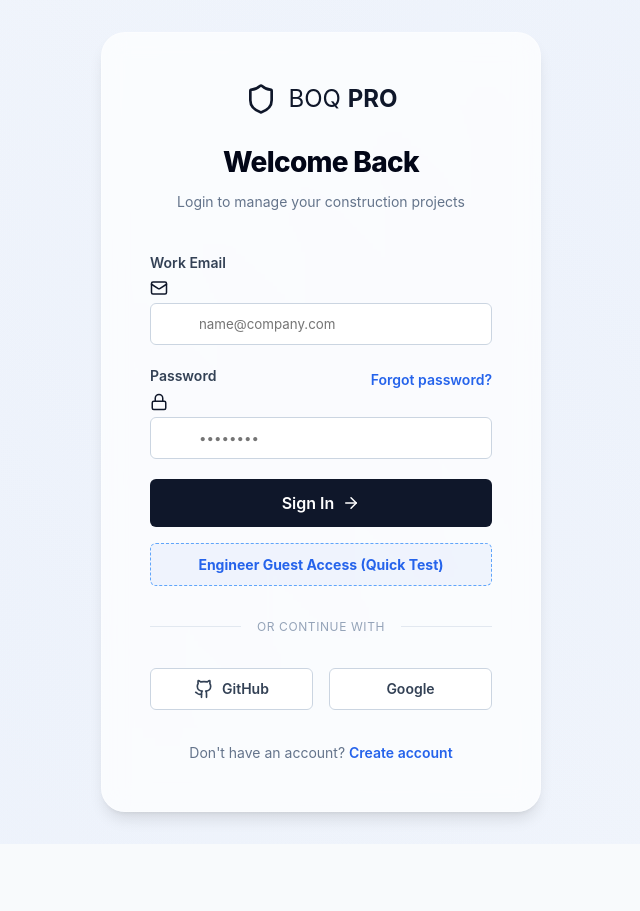
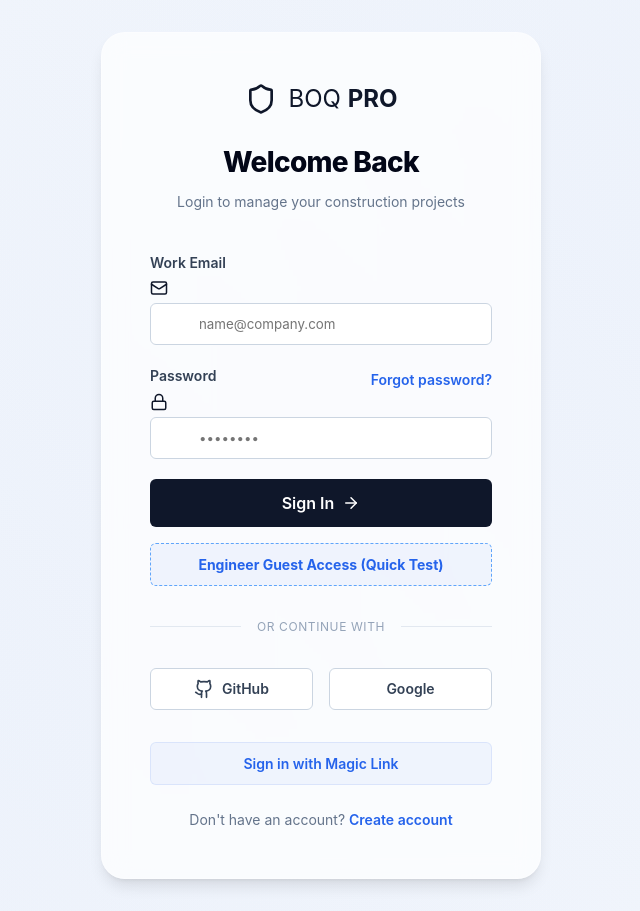
Before and after one commit to Dokboi01/BOQ-pro, a React (Vite) app: page / in a window 1280 px wide. Both pictures are taken after a click on the button "Log In". Shown: the whole page, without its empty margins (319-959 px from the left). Before the commit the page ends 844 px from the top, so only its background shows below. Built offline with nearby package versions, Linux system fonts and the light colour scheme.

Commit message:
feat: implement professional magic link login flow

```diff
--- a/src/App.jsx
+++ b/src/App.jsx
@@ -542,6 +542,27 @@
     setView('landing');
   };
 
+  const handleSendMagicLink = async (email) => {
+    setAuthError(null);
+    console.log('🚀 Sending Magic Link to:', email);
+
+    const { error } = await supabase.auth.signInWithOtp({
+      email,
+      options: {
+        emailRedirectTo: window.location.origin,
+      },
+    });
+
+    if (error) {
+      console.error('❌ Magic Link failed:', error.message);
+      setAuthError(error.message);
+      return false;
+    }
+
+    console.log('✅ Magic Link triggered successfully');
+    return true;
+  };
+
   if (view === 'loading') return (
     <div style={{ display: 'flex', height: '100vh', alignItems: 'center', justifyContent: 'center', background: '#0f172a', color: 'white' }}>
       <div className="loading-spinner"></div>
@@ -609,7 +630,13 @@
     }}
     onBack={() => { setAuthError(null); setView(user ? 'app' : 'landing'); }}
   />;
-  if (view === 'login') return <Login error={authError} onLogin={handleLogin} onSwitchToSignUp={() => { setAuthError(null); setView('signup'); }} onForgotPassword={() => setView('forgot-password')} />;
+  if (view === 'login') return <Login
+    error={authError}
+    onLogin={handleLogin}
+    onSendMagicLink={handleSendMagicLink}
+    onSwitchToSignUp={() => { setAuthError(null); setView('signup'); }}
+    onForgotPassword={() => setView('forgot-password')}
+  />;
   if (view === 'signup') return <SignUp error={authError} selectedPlan={selectedPlan} onSignUp={handleSignUp} onSwitchToLogin={(target) => { setAuthError(null); setView(target); }} />;
   if (view === 'verification') return (
     <EmailVerification
--- a/src/components/auth/Login.jsx
+++ b/src/components/auth/Login.jsx
@@ -1,15 +1,26 @@
 import React, { useState } from 'react';
-import { Shield, Mail, Lock, ArrowRight, Github, AlertCircle } from 'lucide-react';
+import { Shield, Mail, Lock, ArrowRight, Github, AlertCircle, Sparkles, Send } from 'lucide-react';
 
-const Login = ({ error, onLogin, onSwitchToSignUp, onForgotPassword }) => {
+const Login = ({ error, onLogin, onSendMagicLink, onSwitchToSignUp, onForgotPassword }) => {
   const [email, setEmail] = useState('');
   const [password, setPassword] = useState('');
   const [isLoading, setIsLoading] = useState(false);
+  const [loginMode, setLoginMode] = useState('password'); // 'password' or 'magic-link'
+  const [message, setMessage] = useState(null);
 
   const handleSubmit = async (e) => {
     e.preventDefault();
     setIsLoading(true);
+    setMessage(null);
+
+    if (loginMode === 'password') {
       await onLogin({ email, password });
+    } else {
+      const success = await onSendMagicLink(email);
+      if (success) {
+        setMessage('✨ Magic link sent! Please check your inbox.');
+      }
+    }
     setIsLoading(false);
   };
 
@@ -25,10 +36,10 @@
           <p>Login to manage your construction projects</p>
         </div>
 
-        {error && (
-          <div className="auth-error-banner view-fade-in">
-            <AlertCircle size={18} />
-            <span>{error}</span>
+        {(error || message) && (
+          <div className={`auth-error-banner view-fade-in ${message ? 'success' : ''}`}>
+            {message ? <Sparkles size={18} /> : <AlertCircle size={18} />}
+            <span>{message || error}</span>
           </div>
         )}
 
@@ -48,6 +59,7 @@
             </div>
           </div>
 
+          {loginMode === 'password' && (
             <div className="form-group">
               <div className="label-row">
                 <label className="form-label">Password</label>
@@ -65,16 +77,18 @@
                 />
               </div>
             </div>
+          )}
 
           <button type="submit" className={`btn-primary auth-submit ${isLoading ? 'loading' : ''}`} disabled={isLoading}>
             {isLoading ? (
               <>
                 <span className="loading-spinner-sm"></span>
-                Signing in...
+                {loginMode === 'password' ? 'Signing in...' : 'Sending Link...'}
               </>
             ) : (
               <>
-                Sign In <ArrowRight size={18} />
+                {loginMode === 'password' ? 'Sign In' : 'Send Magic Link'}
+                {loginMode === 'password' ? <ArrowRight size={18} /> : <Send size={18} />}
               </>
             )}
           </button>
@@ -102,7 +116,19 @@
         </div>
 
         <div className="auth-footer">
+          <button
+            type="button"
+            className="text-link mode-toggle"
+            onClick={() => {
+              setLoginMode(loginMode === 'password' ? 'magic-link' : 'password');
+              setMessage(null);
+            }}
+          >
+            {loginMode === 'password' ? 'Sign in with Magic Link' : 'Back to Password Login'}
+          </button>
+          <div className="signup-link">
             Don't have an account? <button className="text-link" onClick={onSwitchToSignUp}>Create account</button>
+          </div>
         </div>
       </div>
 
@@ -232,6 +258,28 @@
           text-align: center;
           font-size: 0.875rem;
           color: var(--primary-500);
+          display: flex;
+          flex-direction: column;
+          gap: 1.5rem;
+        }
+
+        .auth-error-banner.success {
+          background: rgba(34, 197, 94, 0.1);
+          border-color: rgba(34, 197, 94, 0.2);
+          color: #22c55e;
+        }
+
+        .mode-toggle {
+          padding: 0.75rem;
+          background: rgba(37, 99, 235, 0.05);
+          border-radius: var(--radius-sm);
+          border: 1px solid rgba(37, 99, 235, 0.1);
+          transition: all 0.2s;
+        }
+
+        .mode-toggle:hover {
+          background: rgba(37, 99, 235, 0.1);
+          text-decoration: none;
         }
         .auth-submit.loading {
           pointer-events: none;
```
Lines whose indentation alone changed are shown as unchanged.
